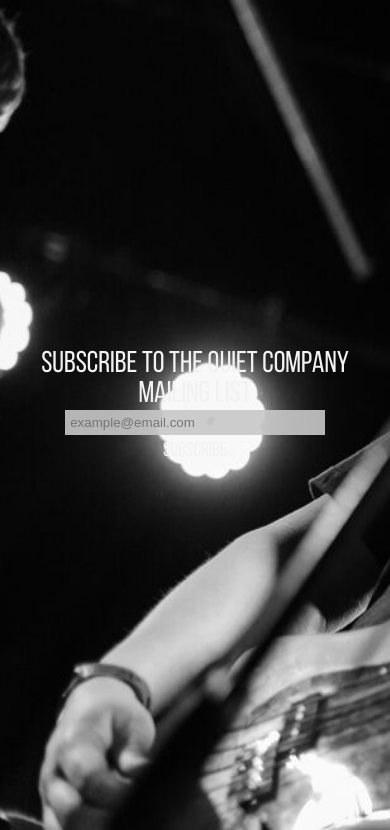
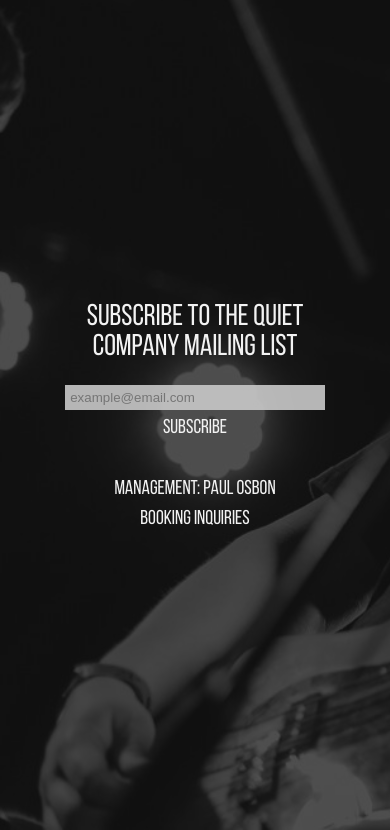
Before and after one commit to wrrrg/qc-fullpage, a plain HTML site: page index.html in a window 390 px wide. Shown: the part 3430-4260 px from the top of the page. Drawn offline with Linux system fonts and the light colour scheme.

Commit message:
contact finished

```diff
--- a/index.html
+++ b/index.html
@@ -233,7 +233,7 @@
             </div>
         </div>
         <div class='section' id="contact">
-            <div class='contact-wrapper'>
+            <div class='contact-wrapper background'>
                 <!-- Begin Mailchimp Signup Form -->
                 <div id="mc_embed_signup">
                     <form action="https://quietcompanymusic.us8.list-manage.com/subscribe/post?u=c706ab4a661372ce0530bc67f&amp;id=b69521d5c6"
@@ -257,6 +257,14 @@
                                     tabindex="-1" value=""></div>
                             <div class="clear"><input type="submit" value="Subscribe" name="subscribe" id="mc-embedded-subscribe"
                                     class="button"></div>
+
+                            <ul class='contact-emails'>
+                                <li class='contact-manager'><a href='mailto:paul@quietcompanymusic.com' target="_blank">Management:
+                                        Paul
+                                        Osbon</a></li>
+                                <li class='contact-booking'><a href='mailto:band@quietcompanymusic.com'>Booking
+                                        Inquiries</a></li>
+                            </ul>
                         </div>
                     </form>
                 </div>
--- a/scss/partials/_contact.scss
+++ b/scss/partials/_contact.scss
@@ -1,6 +1,13 @@
 #contact {
   background: url("../images/daddy.jpeg");
   background-size: cover;
+  h2 {
+    font-size: 5rem;
+    margin: 2rem;
+  }
+  .button {
+    font-size: 3rem;
+  }
 
   .contact-wrapper {
     width: 80%;
@@ -9,7 +16,39 @@
     flex-direction: column;
     margin: 0 auto;
     align-content: center;
+  }
+  .background {
+    background: $off-black-transparent;
+    height: 100%;
+    width: 100%;
+  }
 
+  .mc-field-group {
+    input {
+      width: 40%;
+      padding: 1rem;
+      margin: 1rem;
+      border: none;
+      background: rgba(209, 200, 200, 0.2);
+    }
+    input:hover {
+      background: $off-white;
+    }
+  }
+
+  .contact-emails {
+    display: block;
+
+    a {
+      color: $off-white;
+      text-decoration: none;
+      padding: 5px;
+      line-height: 3rem;
+      font-size: 2rem;
+    }
+    a:hover {
+      color: $off-gray;
+    }
   }
 
   #mc_embed_signup {
@@ -19,15 +58,13 @@
     padding: 1rem;
   }
 
-
-
   #mc-embedded-subscribe {
     background: none;
     border: none;
     cursor: pointer;
     color: $off-white;
     font-family: "BebasNeue";
-        margin: .5rem;
+    margin: 0.5rem;
   }
 }
 
@@ -35,6 +72,21 @@
   #contact {
     h2 {
       font-size: 3rem;
+    }
+    .mc-field-group {
+      input {
+        width: 40%;
+        padding: 1rem;
+        margin: 0.2rem;
+        border: none;
+        background: rgba(209, 200, 200, 0.2);
+      }
+      input:hover {
+        background: $off-white;
+      }
+      input:active {
+        background: $off-white;
+      }
     }
 
     .contact-wrapper {
@@ -44,7 +96,6 @@
       flex-direction: column;
       margin: 0 auto;
       align-content: center;
-
     }
 
     #mc_embed_signup {
@@ -56,11 +107,10 @@
 
     #mce-EMAIL {
       width: 80%;
-            padding: .5rem;
+      padding: 0.5rem;
       border: none;
-            background: rgba(200, 200, 200, 0.9)
+      background: rgba(200, 200, 200, 0.9);
     }
-
 
     #mc-embedded-subscribe {
       background: none;
@@ -68,8 +118,23 @@
       cursor: pointer;
       color: $off-white;
       font-family: "BebasNeue";
-            margin: .5rem;
+      margin: 0.5rem;
       font-size: 2rem;
+    }
+    .contact-emails {
+      display: block;
+      margin-top: 3rem;
+
+      a {
+        color: $off-white;
+        text-decoration: none;
+        padding: 5px;
+        line-height: 3rem;
+        font-size: 2rem;
+      }
+      a:hover {
+        color: $off-gray;
       }
     }
   }
+}
```
Also changed, not shown: assets/css/main.css, scss/main.scss (indentation only). Lines whose indentation alone changed are shown as unchanged.
